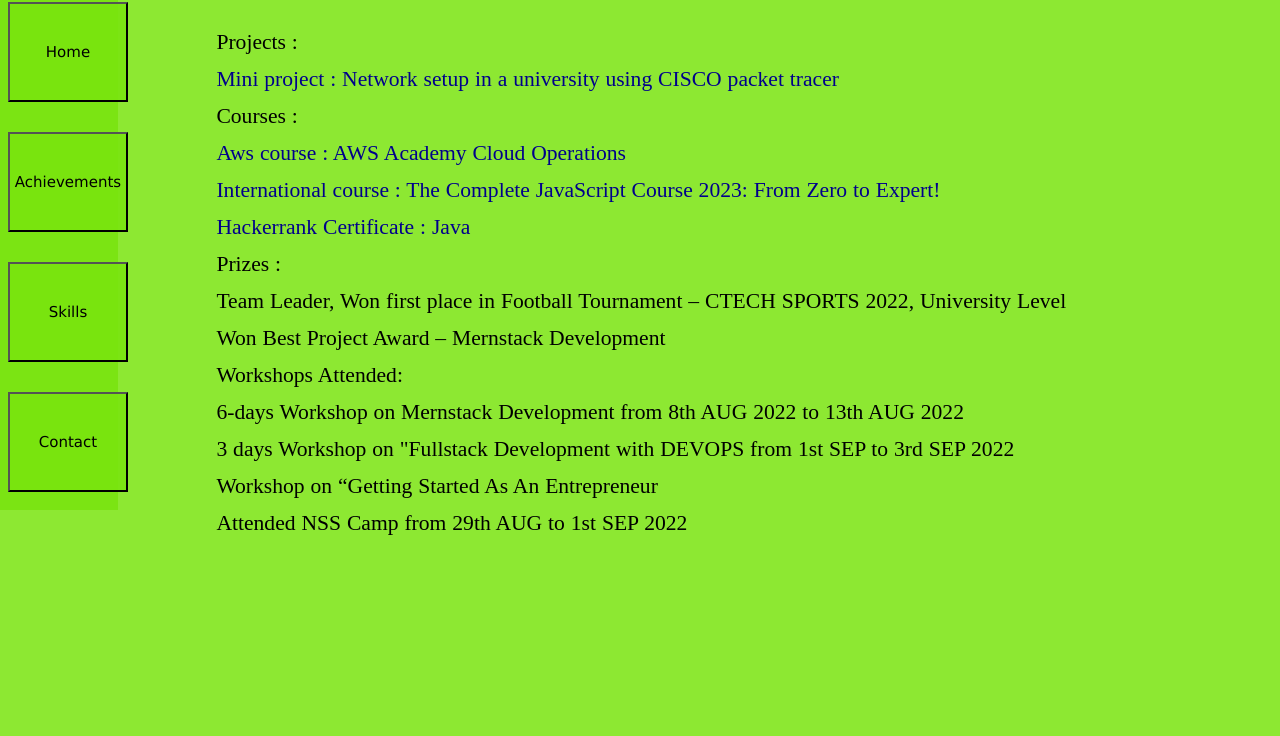
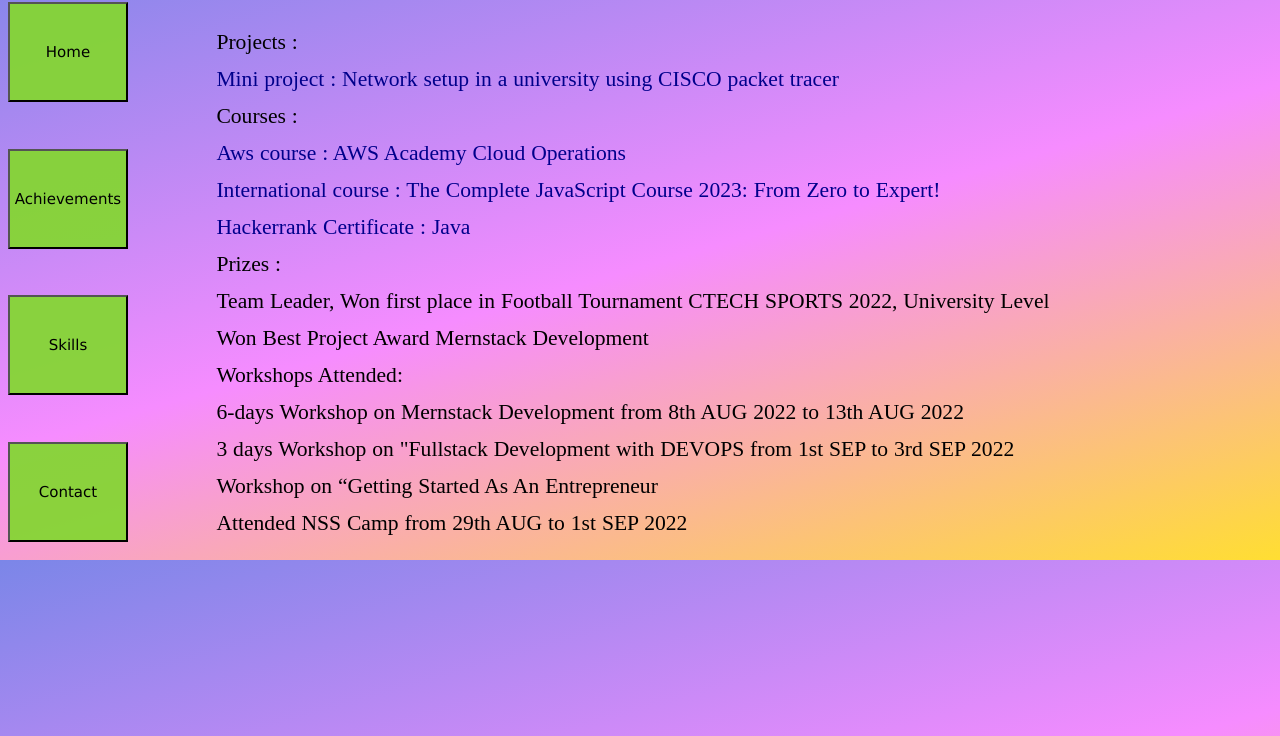
Before and after one commit to rajarajan2013/Networksportfolio, a website: page root/Achievements.html in a window 1280 px wide. Shown: the part 64-800 px from the top of the page. Drawn offline with Linux system fonts and the light colour scheme.

Commit message:
allignment

```diff
--- a/root/Achievements.html
+++ b/root/Achievements.html
@@ -59,26 +59,26 @@
           <ul class="lists" style="list-style-type: none">
             <li>
               Projects :
+            </li>
               <li><a href="https://github.com/rajarajan2013/networksproject" target="_blank">Mini project : Network setup in a university using CISCO packet tracer</a></li>
-            </li>
             <li>
               Courses :
+            </li>
               <li><a href="image/aws.jpg" target="_blank">Aws course : AWS Academy Cloud Operations </a></li>
               <li><a href="image/js udemy certif.jpg" target="_blank">International course : The Complete JavaScript Course 2023: From Zero to Expert!</a></li>
-              <li><a href="image/java certif.png" target="_blank">Hackerrank Certificate : Java </li>
-            </li>
+              <li><a href="image/java certif.png" target="_blank">Hackerrank Certificate : Java </a></li>
             <li>
               Prizes :
-              <li>Team Leader, Won first place in Football Tournament – CTECH SPORTS 2022, University Level</li>
-              <li>Won Best Project Award – Mernstack Development</li>
+            </li>
+              <li>Team Leader, Won first place in Football Tournament CTECH SPORTS 2022, University Level</li>
+              <li>Won Best Project Award  Mernstack Development</li>
             <li>
               Workshops Attended:
             </li>
-            <li> 6-days Workshop on Mernstack Development from 8th AUG 2022 to 13th AUG 2022</li>
+            <li>6-days Workshop on Mernstack Development from 8th AUG 2022 to 13th AUG 2022</li>
             <li>3 days Workshop on "Fullstack Development with DEVOPS from 1st SEP to 3rd SEP 2022</li>
             <li>Workshop on “Getting Started As An Entrepreneur</li>
             <li>Attended NSS Camp from 29th AUG to 1st SEP 2022</li>
-            </li>
           </ul>
         </div>
       </div>
--- a/root/css/styling.css
+++ b/root/css/styling.css
@@ -3,7 +3,9 @@
   padding: 0; }
 
 body {
-  background-color: rgba(121, 228, 13, 0.847);
+    background: rgb(123,134,232);
+    background: linear-gradient(164deg, rgba(123,134,232,1) 0%, rgba(246,140,255,1) 52%, rgba(255,222,50,1) 100%);
+    color: #270942;
   margin-left: 10px;
   border-left: 10px grey; }
 
@@ -19,7 +21,7 @@
   border-top: 5px solid white;
   border-bottom: 5px solid white;
   padding: 5px;
-  background-color: rgba(121, 228, 13, 0.847); }
+}
 
 .impbuttons {
   display: flex;
@@ -30,7 +32,7 @@
   width: 8%;
   height: auto;
   font-size: 20px;
-  background-color: rgba(121, 228, 13, 0.847);
+  /* background-color: rgba(121, 228, 13, 0.847); */
   padding: 8px;
   /* border: 5px solid white;*/
   border-top: 0px; }
@@ -43,17 +45,18 @@
   font-size: 15px;
   font-weight: 300;
   font-family: Verdana, Geneva, Tahoma, sans-serif;
-  background-color: rgba(121, 228, 13, 0.847); }
+  background-color: rgba(133, 214, 51, 0.945);
+}
 
 button:hover {
   cursor: pointer;
-  color: white;
-  background-color: #55c57a; }
+  color: #26c25a;
+  background-color: white }
 
 .impbuttons,
 html,
 body {
-  height: 100%;
+  /* height: 100%; */
   margin: 0px; }
 
 .impbuttons :last-child {
```
Also changed, not shown: root/index.html (+6 -0 lines), root/interests.html (+1 -1 lines).
